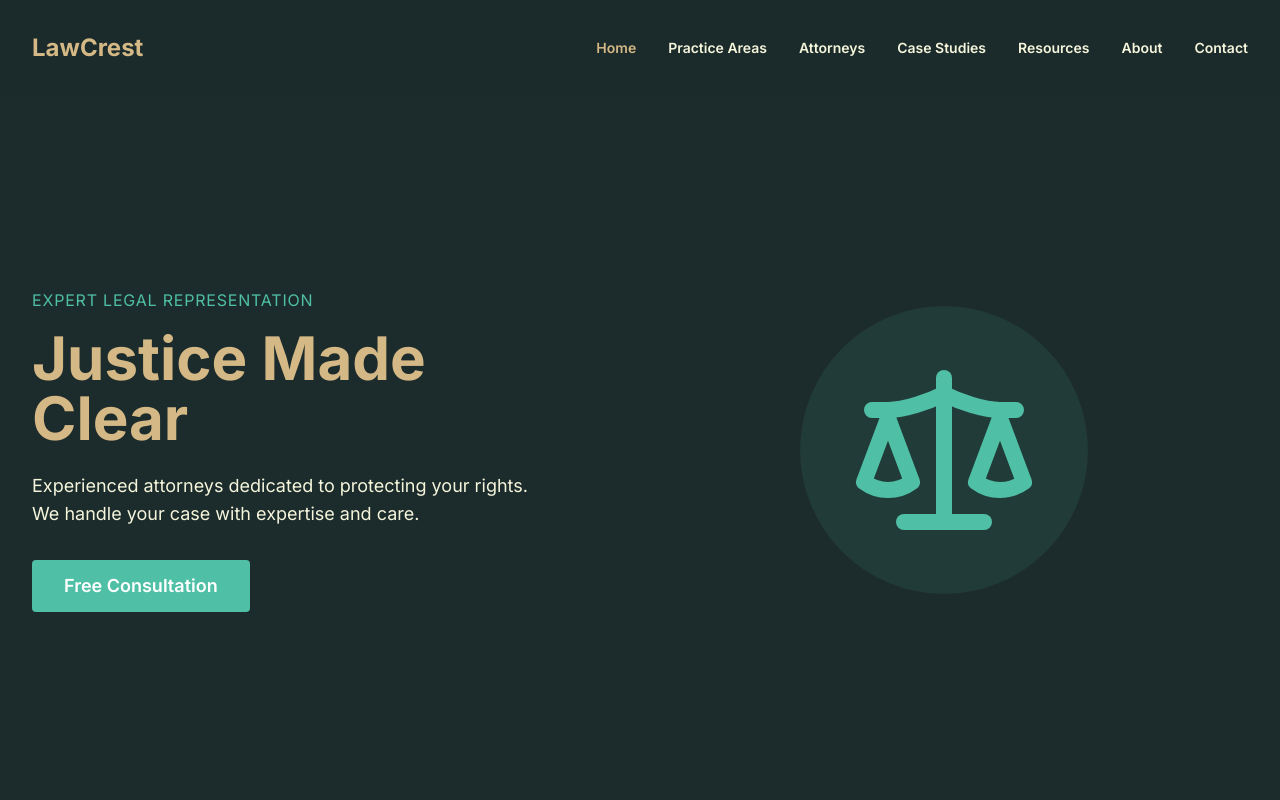
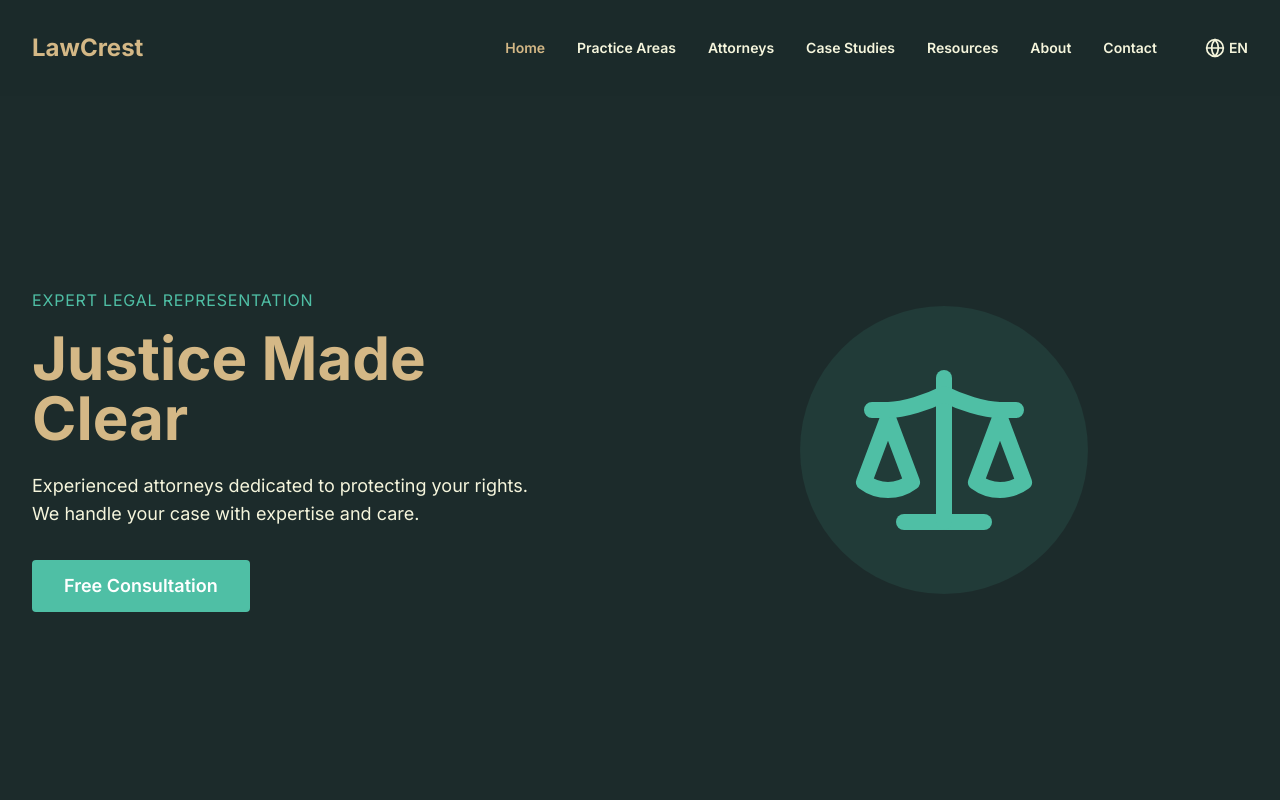
Before and after one commit to bg-vc/bg-law-front, a Next.js app: page / in a window 1280 px wide. Shown: the top 800 px of the page. Built offline with nearby package versions, Linux system fonts and the light colour scheme.

Commit message:
feat: add language toggle button to header
- Add language switch icon in desktop and mobile menu
- Add language state management
- Add toggle functionality between English and Chinese

```diff
--- a/src/components/layout/Header.tsx
+++ b/src/components/layout/Header.tsx
@@ -3,7 +3,7 @@
 import { useState } from 'react'
 import Link from 'next/link'
 import { usePathname } from 'next/navigation'
-import { Menu, X } from 'lucide-react'
+import { Menu, X, Globe } from 'lucide-react'
 import { cn } from '@/lib/utils'
 
 const navigation = [
@@ -18,6 +18,7 @@ const navigation = [
 
 export default function Header() {
   const [mobileMenuOpen, setMobileMenuOpen] = useState(false)
+  const [currentLang, setCurrentLang] = useState('en')
   const pathname = usePathname()
 
   const isActive = (href: string) => {
@@ -25,6 +26,10 @@ export default function Header() {
       return pathname === href
     }
     return pathname.startsWith(href)
+  }
+
+  const toggleLanguage = () => {
+    setCurrentLang(prev => prev === 'en' ? 'zh' : 'en')
   }
 
   return (
@@ -63,6 +68,16 @@ export default function Header() {
                 {item.name}
               </Link>
             ))}
+
+            {/* Language Toggle Button */}
+            <button
+              onClick={toggleLanguage}
+              className="text-light hover:text-gold transition-colors ml-4 flex items-center"
+              aria-label="Toggle Language"
+            >
+              <Globe className="h-5 w-5" />
+              <span className="ml-1 text-sm font-semibold">{currentLang.toUpperCase()}</span>
+            </button>
           </div>
         </div>
 
@@ -91,6 +106,14 @@ export default function Header() {
             <div className="mt-6 flow-root">
               <div className="-my-6 divide-y divide-gray-500/25">
                 <div className="space-y-2 py-6">
+                  {/* Language Toggle Button (Mobile) */}
+                  <button
+                    onClick={toggleLanguage}
+                    className="-mx-3 block rounded-lg px-3 py-2 text-base font-semibold leading-7 text-light hover:bg-gray-800 w-full text-left flex items-center"
+                  >
+                    <Globe className="h-5 w-5 mr-2" />
+                    <span>{currentLang === 'en' ? 'Switch to 中文' : 'Switch to English'}</span>
+                  </button>
                   {navigation.map((item) => (
                     <Link
                       key={item.name}
```
Also changed, not shown: 1 other file (tests, documents, lock files or other folders).
